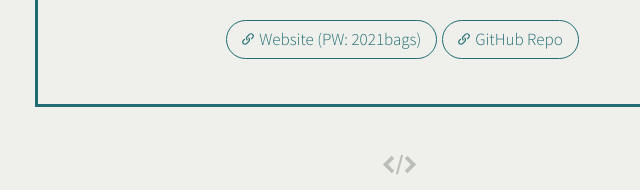
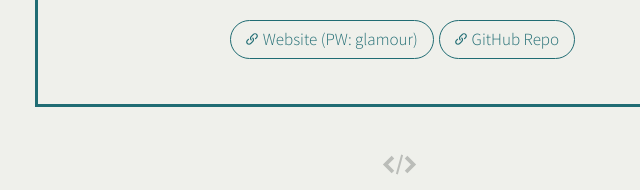
Before and after one commit to alexsommers7/roadmap, a website: page index.html in a window 1280 px wide. Shown: the part 3380-3570 px from the top of the page, 239-879 px from the left. Drawn offline with Linux system fonts and the light colour scheme; a web font is replaced by a local one.

Commit message:
updating project password

```diff
--- a/index.html
+++ b/index.html
@@ -261,7 +261,7 @@
                     <div class="milestone__buttons">
                         <a class="btn" href="https://glamorousbagsbyshae.com/" target="_blank">
                             <svg><use xlink:href="Icons/sprite.svg#icon-link"></use></svg>
-                            Website (PW: 2021bags)
+                            Website (PW: glamour)
                         </a>
                         <a class="btn" href="https://github.com/alexsommers7/glamorous-bags-by-shae" target="_blank">
                             <svg><use xlink:href="Icons/sprite.svg#icon-link"></use></svg>
```
